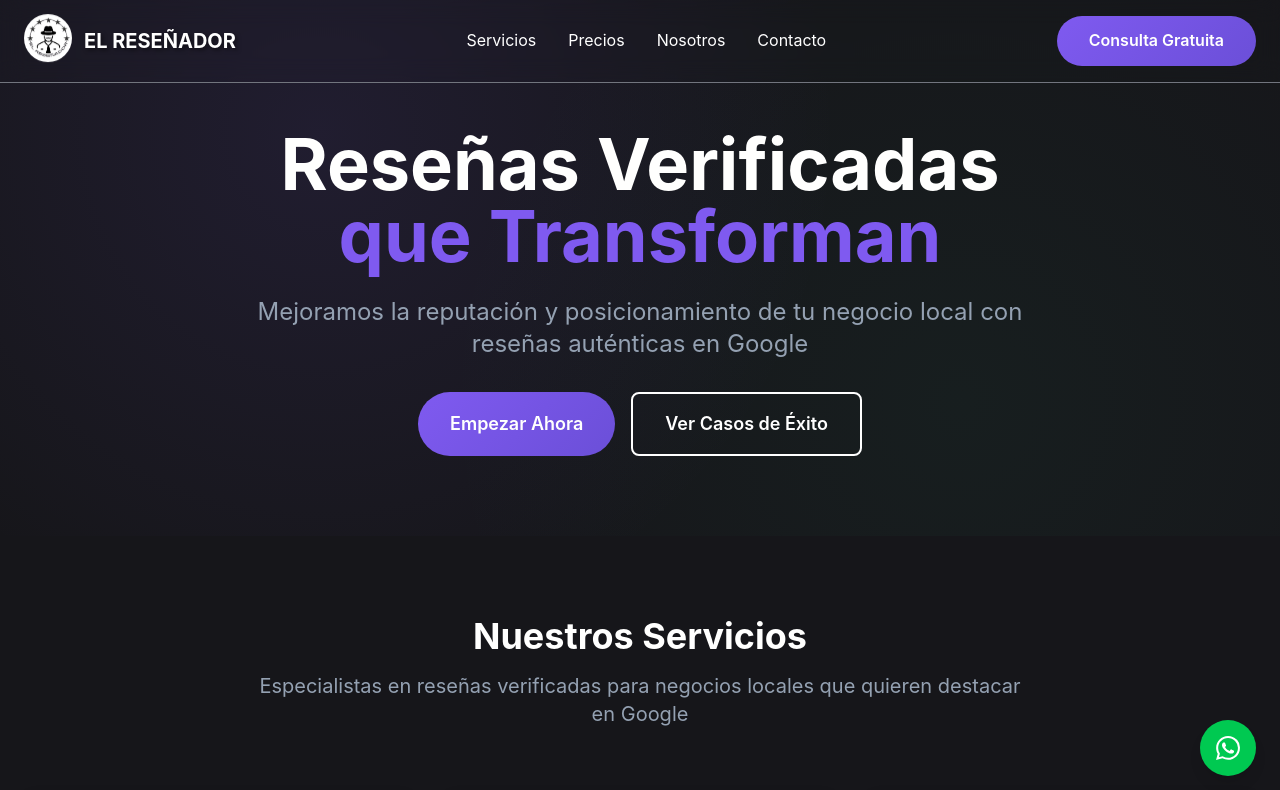
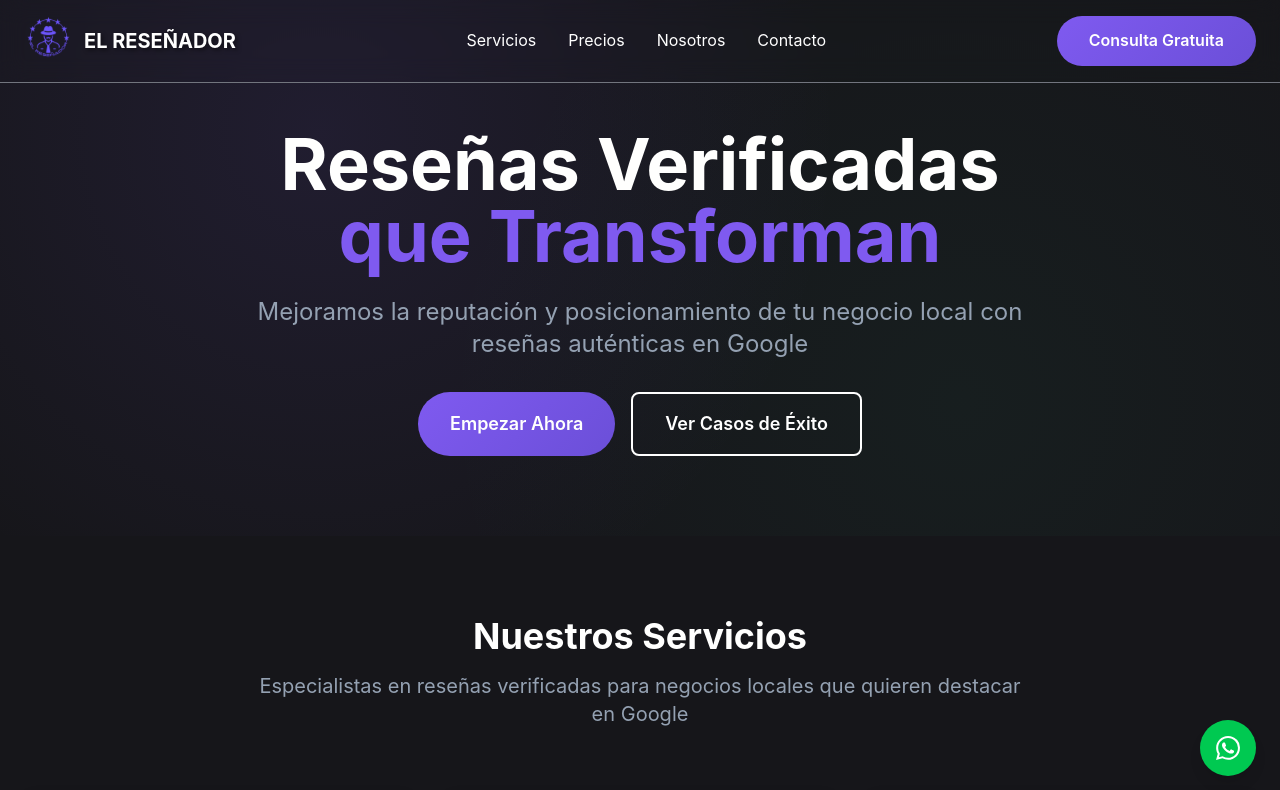
Before and after one commit to AXELRAYO990/ElRESENADOR, a React (Vite) app: page / in a window 1280 px wide. Shown: the top 790 px of the page. Built offline with nearby package versions, Linux system fonts and the light colour scheme.

Commit message:
Reemplazado logo antiguo por logor.png en todas las ubicaciones

```diff
--- a/src/App.tsx
+++ b/src/App.tsx
@@ -9,7 +9,7 @@ function App() {
                     <nav className="container mx-auto px-6 py-4">
           <div className="flex items-center justify-between">
             <div className="flex items-center space-x-3 logo-container">
-              <img src="/El_Resenador.png" alt="EL RESEÑADOR" className="h-12 w-auto rounded-full float-animation" />
+                              <img src="/logor.png" alt="EL RESEÑADOR" className="h-12 w-auto rounded-full float-animation" />
               <span className="text-xl font-bold text-shadow-elegant">EL RESEÑADOR</span>
             </div>
                                     <div className="hidden md:flex space-x-8">
@@ -396,7 +396,7 @@ function App() {
               </div>
             </div>
             <div className="relative">
-              <img src="/El_Resenador.png" alt="EL RESEÑADOR" className="w-full max-w-md mx-auto" />
+              <img src="/logor.png" alt="EL RESEÑADOR" className="w-full max-w-md mx-auto" />
             </div>
           </div>
         </div>
@@ -491,7 +491,7 @@ function App() {
           <div className="grid md:grid-cols-4 gap-8">
             <div>
                           <div className="flex items-center space-x-3 mb-4 logo-container">
-              <img src="/El_Resenador.png" alt="EL RESEÑADOR" className="h-8 w-auto rounded-full" />
+                              <img src="/logor.png" alt="EL RESEÑADOR" className="h-8 w-auto rounded-full" />
               <span className="text-xl font-bold">EL RESEÑADOR</span>
             </div>
               <p className="text-paragraph">
```
Also changed, not shown: public/logor.png (added).
